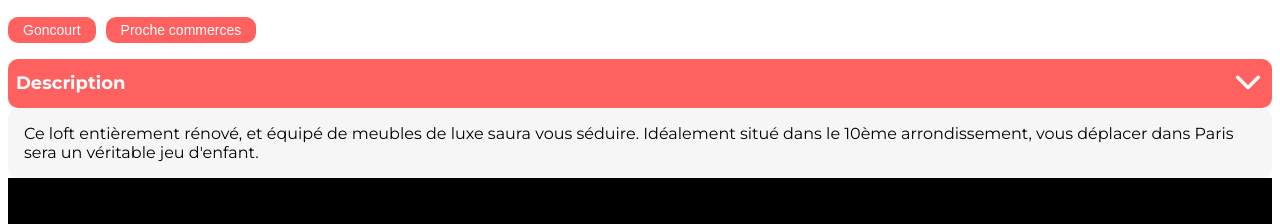
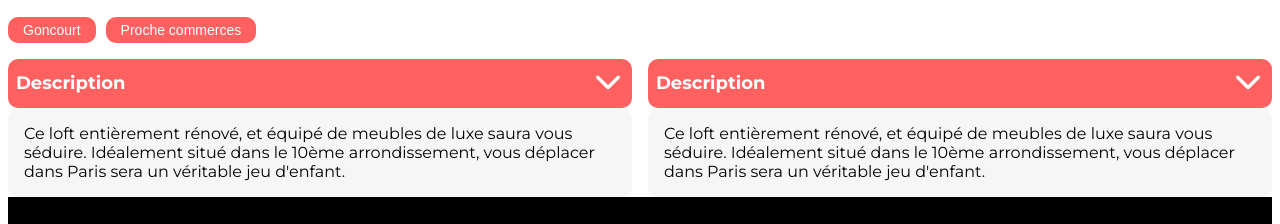
Before and after one commit to LucynBernard/Kasa_FR, a React (Vite) app: page /location/0979876d in a window 1280 px wide. Shown: the part 512-736 px from the top of the page. Built offline with nearby package versions, Linux system fonts and the light colour scheme; a web font is replaced by a local one.

Commit message:
creation composant locationdescription

```diff
--- a/src/Pages/Locationpage.jsx
+++ b/src/Pages/Locationpage.jsx
@@ -2,7 +2,8 @@ import React from "react"
 import { useParams } from "react-router-dom"
 import data from "../data/logements.json"
 import "../styles/Locationpage.css"
-import arrowDown from "../assets/arrow_down.png"
+import "../components/Locationdescription"
+import { LocationDescription } from "../components/Locationdescription"
 
 function Locationpage() {
   const { id } = useParams()
@@ -12,7 +13,7 @@ function Locationpage() {
     return <h2>Location non trouvée</h2>
   }
 
-  const { title, cover, description, host, rating, location, tags } = logement
+  const { title, cover, host, rating, location, description, tags } = logement
   return (
     <div className="location-page">
       <div className="location-carrousel">
@@ -50,16 +51,9 @@ function Locationpage() {
           </div>
         </div>
       </div>
-      <div className="location-description">
-        <p className="description-title">
-          <span>Description</span>
-          <img
-            src={arrowDown}
-            alt="afficher description"
-            className="arrow-down"
-          />
-        </p>
-        <p className="description-content">{description}</p>
+      <div className="location-description-area">
+        <LocationDescription description={description} />
+        <LocationDescription description={description} />
       </div>
     </div>
   )
--- /dev/null
+++ b/src/components/Locationdescription.jsx
@@ -0,0 +1,20 @@
+import React from "react"
+import "../styles/Locationpage.css"
+import arrowDown from "../assets/arrow_down.png"
+
+export function LocationDescription({ description }) {
+  console.log("Description reçue :", description)
+  return (
+    <div className="location-description">
+      <p className="description-title">
+        <span>Description</span>
+        <img
+          src={arrowDown}
+          alt="afficher description"
+          className="arrow-down"
+        />
+      </p>
+      <p className="description-content">{description}</p>
+    </div>
+  )
+}
--- a/src/styles/Locationpage.css
+++ b/src/styles/Locationpage.css
@@ -88,9 +88,18 @@
   align-items: center;
 }
 
+.arrow-down {
+  cursor: pointer;
+}
+
 .description-content {
   color: black;
   background-color: #f6f6f6;
   padding: 1rem;
   border-radius: 10px;
 }
+
+.location-description-area {
+  display: flex;
+  gap: 1rem;
+}
```
